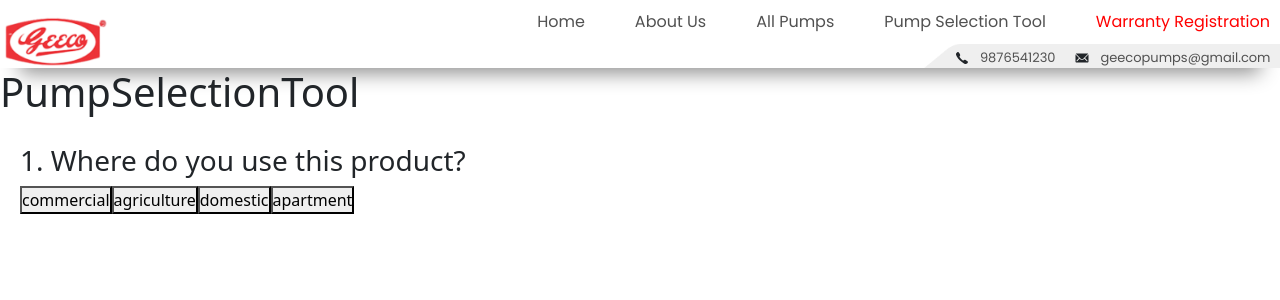
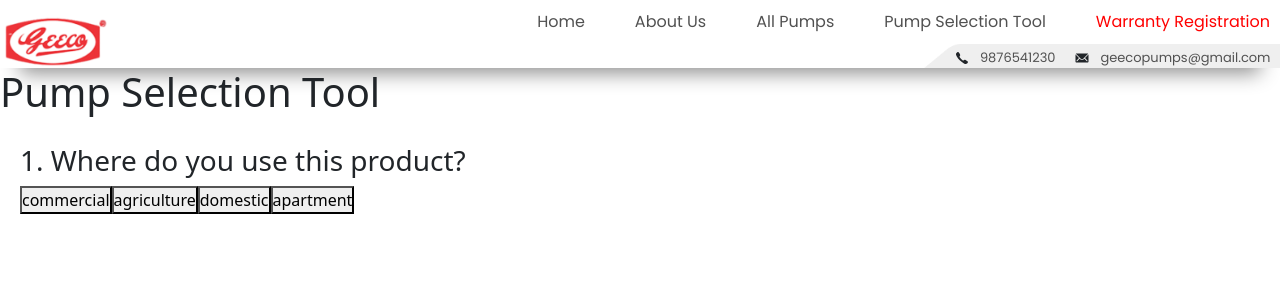
Before and after one commit to gopinath18k/Geeco_Pump, a React (Create React App) app: page /pump-selection-tool in a window 1280 px wide. Shown: the top 300 px of the page. Built offline with nearby package versions, Linux system fonts and the light colour scheme.

Commit message:
Pump selection Tool Page

```diff
--- a/src/components/PumpSelectionTool/PumpSelectionTool.jsx
+++ b/src/components/PumpSelectionTool/PumpSelectionTool.jsx
@@ -4,7 +4,7 @@ import { ProductWizard } from '../Tool/ProductWizard'
 export const PumpSelectionTool = () => {
   return (
     <div>
-      <h1>PumpSelectionTool</h1>
+      <h1>Pump Selection Tool</h1>
       <ProductWizard/>
     </div>
   )
```
